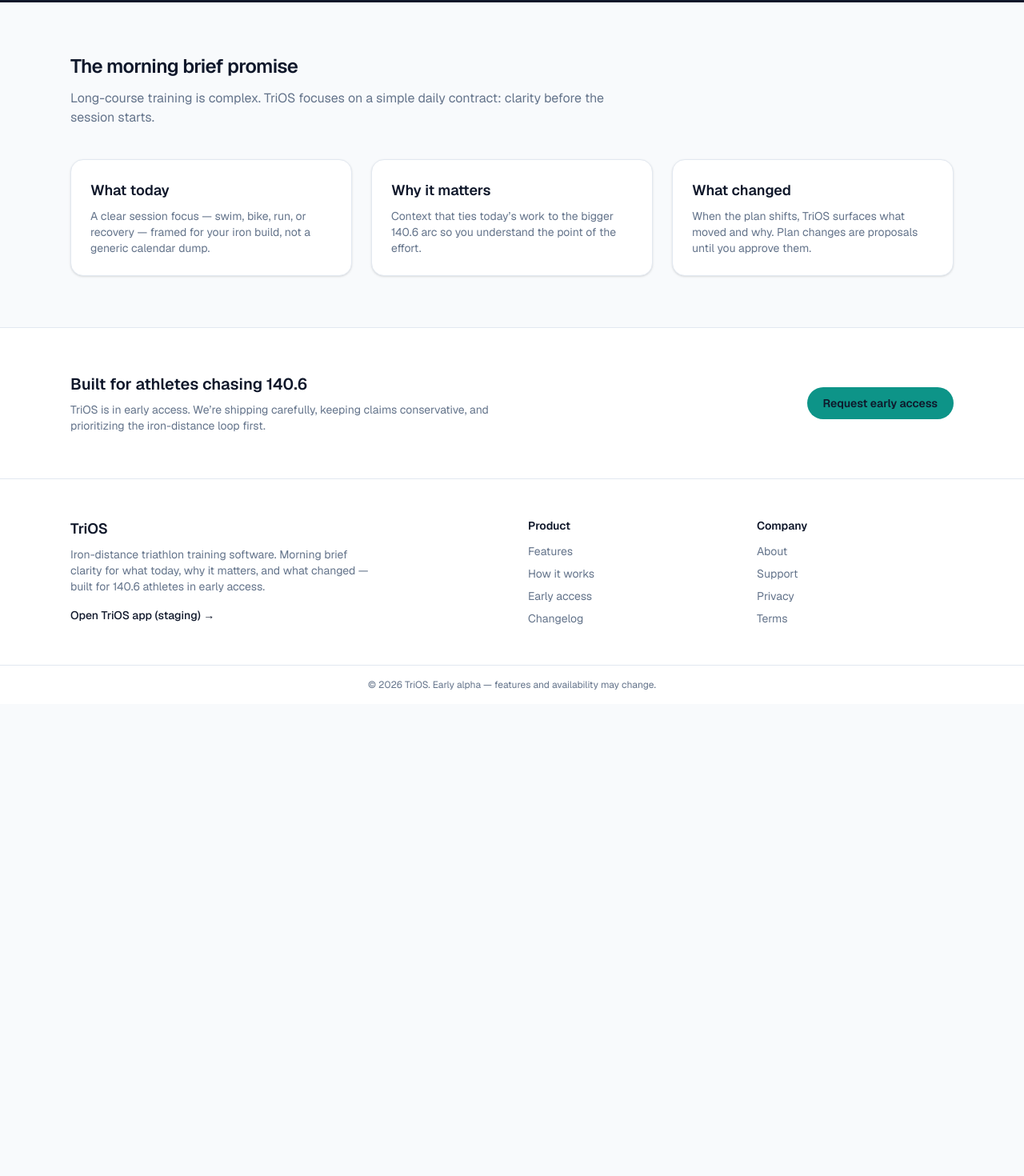
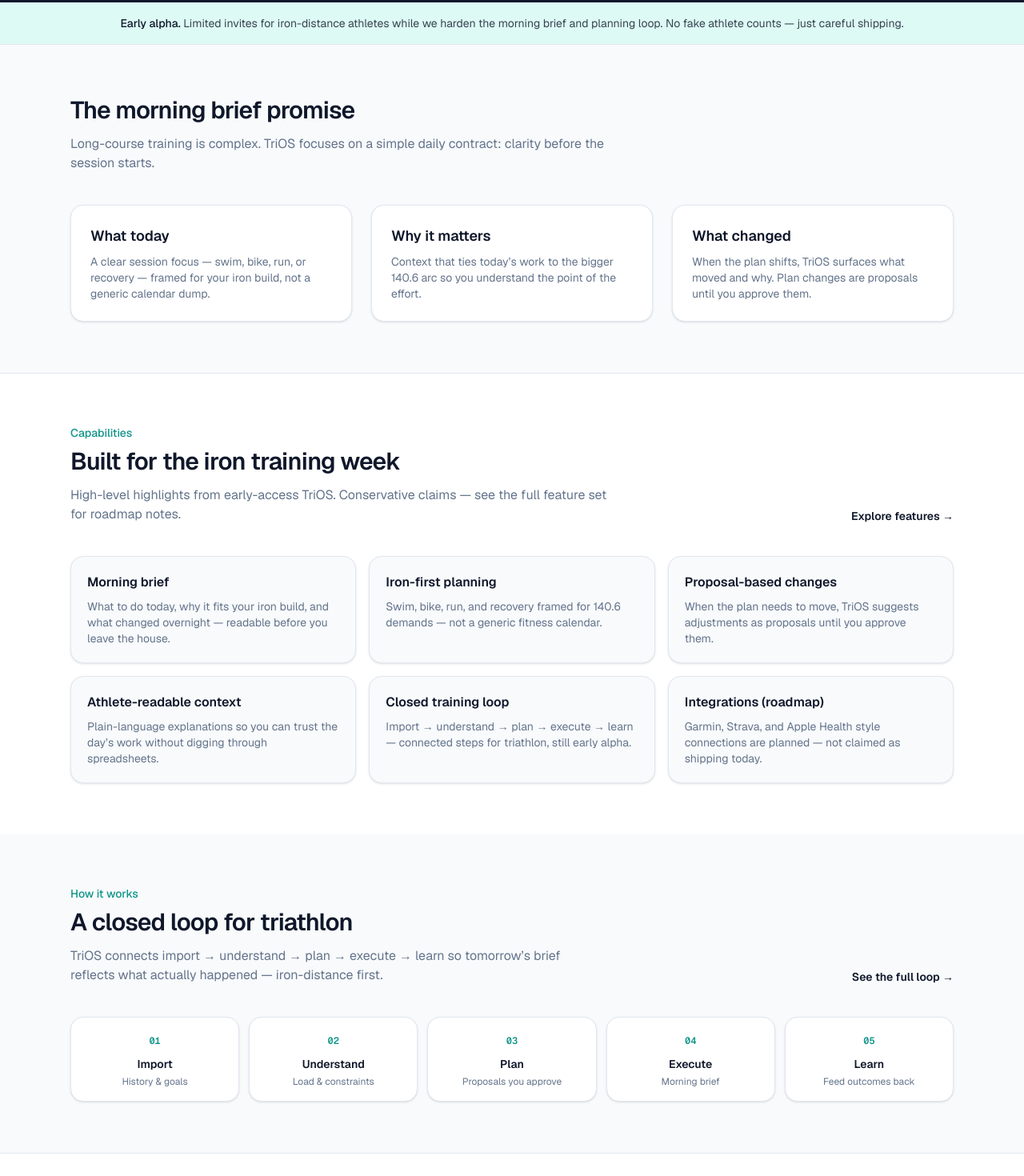
Before and after one commit to CStewCodes/trios-site, a Next.js app: page / in a window 1280 px wide. Shown: the part 660-2130 px from the top of the page at 80% size. Before the commit the page ends 1540 px from the top, so only its background shows below. Built offline with nearby package versions, Linux system fonts and the light colour scheme.

Commit message:
feat(home): denser Home sections toward marketing IA bar
Keep hero + morning-brief promise; add feature-highlight strip linking
to /features, closed-loop teaser linking to /how-it-works, honest early
alpha trust line (no fake social proof), and staging CTA band.

```diff
--- a/app/page.tsx
+++ b/app/page.tsx
@@ -2,9 +2,45 @@
 
 const APP_URL = "https://race-ops-staging-eosin.vercel.app";
 
+const featureHighlights = [
+  {
+    title: "Morning brief",
+    body: "What to do today, why it fits your iron build, and what changed overnight — readable before you leave the house.",
+  },
+  {
+    title: "Iron-first planning",
+    body: "Swim, bike, run, and recovery framed for 140.6 demands — not a generic fitness calendar.",
+  },
+  {
+    title: "Proposal-based changes",
+    body: "When the plan needs to move, TriOS suggests adjustments as proposals until you approve them.",
+  },
+  {
+    title: "Athlete-readable context",
+    body: "Plain-language explanations so you can trust the day’s work without digging through spreadsheets.",
+  },
+  {
+    title: "Closed training loop",
+    body: "Import → understand → plan → execute → learn — connected steps for triathlon, still early alpha.",
+  },
+  {
+    title: "Integrations (roadmap)",
+    body: "Garmin, Strava, and Apple Health style connections are planned — not claimed as shipping today.",
+  },
+];
+
+const loopSteps = [
+  { label: "Import", hint: "History & goals" },
+  { label: "Understand", hint: "Load & constraints" },
+  { label: "Plan", hint: "Proposals you approve" },
+  { label: "Execute", hint: "Morning brief" },
+  { label: "Learn", hint: "Feed outcomes back" },
+];
+
 export default function HomePage() {
   return (
     <>
+      {/* Hero */}
       <section className="bg-hero text-white">
         <div className="mx-auto max-w-6xl px-4 py-20 sm:px-6 sm:py-28">
           <p className="text-sm font-medium uppercase tracking-wider text-teal-300">
@@ -40,8 +76,22 @@
         </div>
       </section>
 
+      {/* Early-access trust line — honest, no fake social proof */}
+      <section className="border-b border-border bg-accent-soft/60" aria-label="Early access status">
+        <div className="mx-auto max-w-6xl px-4 py-4 sm:px-6">
+          <p className="text-center text-sm text-foreground/80">
+            <span className="font-medium text-foreground">Early alpha.</span> Limited invites for
+            iron-distance athletes while we harden the morning brief and planning loop. No fake
+            athlete counts — just careful shipping.
+          </p>
+        </div>
+      </section>
+
+      {/* Morning brief promise */}
       <section className="mx-auto max-w-6xl px-4 py-16 sm:px-6">
-        <h2 className="text-2xl font-semibold tracking-tight">The morning brief promise</h2>
+        <h2 className="text-2xl font-semibold tracking-tight sm:text-3xl">
+          The morning brief promise
+        </h2>
         <p className="mt-3 max-w-2xl text-muted">
           Long-course training is complex. TriOS focuses on a simple daily contract: clarity before
           the session starts.
@@ -69,21 +119,106 @@
         </div>
       </section>
 
+      {/* Feature highlight strip */}
+      <section className="border-t border-border bg-card">
+        <div className="mx-auto max-w-6xl px-4 py-16 sm:px-6">
+          <div className="flex flex-col gap-4 sm:flex-row sm:items-end sm:justify-between">
+            <div>
+              <p className="text-sm font-medium text-accent">Capabilities</p>
+              <h2 className="mt-2 text-2xl font-semibold tracking-tight sm:text-3xl">
+                Built for the iron training week
+              </h2>
+              <p className="mt-3 max-w-2xl text-muted">
+                High-level highlights from early-access TriOS. Conservative claims — see the full
+                feature set for roadmap notes.
+              </p>
+            </div>
+            <Link
+              href="/features"
+              className="shrink-0 text-sm font-semibold text-accent hover:text-accent-hover"
+            >
+              Explore features →
+            </Link>
+          </div>
+
+          <div className="mt-10 grid gap-4 sm:grid-cols-2 lg:grid-cols-3">
+            {featureHighlights.map((f) => (
+              <Link
+                key={f.title}
+                href="/features"
+                className="group rounded-2xl border border-border bg-background p-5 shadow-sm transition-colors hover:border-accent/40 focus-visible:outline focus-visible:outline-2 focus-visible:outline-offset-2 focus-visible:outline-accent"
+              >
+                <h3 className="text-base font-semibold group-hover:text-accent">{f.title}</h3>
+                <p className="mt-2 text-sm text-muted">{f.body}</p>
+              </Link>
+            ))}
+          </div>
+        </div>
+      </section>
+
+      {/* Closed-loop teaser */}
+      <section className="mx-auto max-w-6xl px-4 py-16 sm:px-6">
+        <div className="flex flex-col gap-4 sm:flex-row sm:items-end sm:justify-between">
+          <div>
+            <p className="text-sm font-medium text-accent">How it works</p>
+            <h2 className="mt-2 text-2xl font-semibold tracking-tight sm:text-3xl">
+              A closed loop for triathlon
+            </h2>
+            <p className="mt-3 max-w-2xl text-muted">
+              TriOS connects import → understand → plan → execute → learn so tomorrow’s brief
+              reflects what actually happened — iron-distance first.
+            </p>
+          </div>
+          <Link
+            href="/how-it-works"
+            className="shrink-0 text-sm font-semibold text-accent hover:text-accent-hover"
+          >
+            See the full loop →
+          </Link>
+        </div>
+
+        <ol className="mt-10 grid gap-3 sm:grid-cols-5">
+          {loopSteps.map((step, i) => (
+            <li
+              key={step.label}
+              className="relative rounded-2xl border border-border bg-card p-4 text-center shadow-sm"
+            >
+              <span className="font-mono text-xs font-semibold text-accent">
+                {String(i + 1).padStart(2, "0")}
+              </span>
+              <p className="mt-2 text-sm font-semibold text-foreground">{step.label}</p>
+              <p className="mt-1 text-xs text-muted">{step.hint}</p>
+            </li>
+          ))}
+        </ol>
+      </section>
+
+      {/* CTA band */}
       <section className="border-t border-border bg-card">
         <div className="mx-auto flex max-w-6xl flex-col items-start justify-between gap-6 px-4 py-14 sm:flex-row sm:items-center sm:px-6">
           <div>
             <h2 className="text-xl font-semibold">Built for athletes chasing 140.6</h2>
             <p className="mt-2 max-w-xl text-sm text-muted">
               TriOS is in early access. We’re shipping carefully, keeping claims conservative, and
-              prioritizing the iron-distance loop first.
+              prioritizing the iron-distance loop first. Try the staging app or request an invite.
             </p>
           </div>
-          <Link
-            href="/early-access"
-            className="rounded-full bg-accent px-5 py-2.5 text-sm font-semibold text-white hover:bg-accent-hover"
-          >
-            Request early access
-          </Link>
+          <div className="flex flex-wrap gap-3">
+            <a
+              href={APP_URL}
+              target="_blank"
+              rel="noopener noreferrer"
+              className="rounded-full bg-accent px-5 py-2.5 text-sm font-semibold text-white hover:bg-accent-hover"
+            >
+              Open TriOS app (staging)
+            </a>
+            <Link
+              href="/early-access"
+              className="rounded-full border border-border px-5 py-2.5 text-sm font-semibold text-foreground hover:border-accent/50"
+            >
+              Request early access
+            </Link>
+          </div>
         </div>
       </section>
     </>
```
